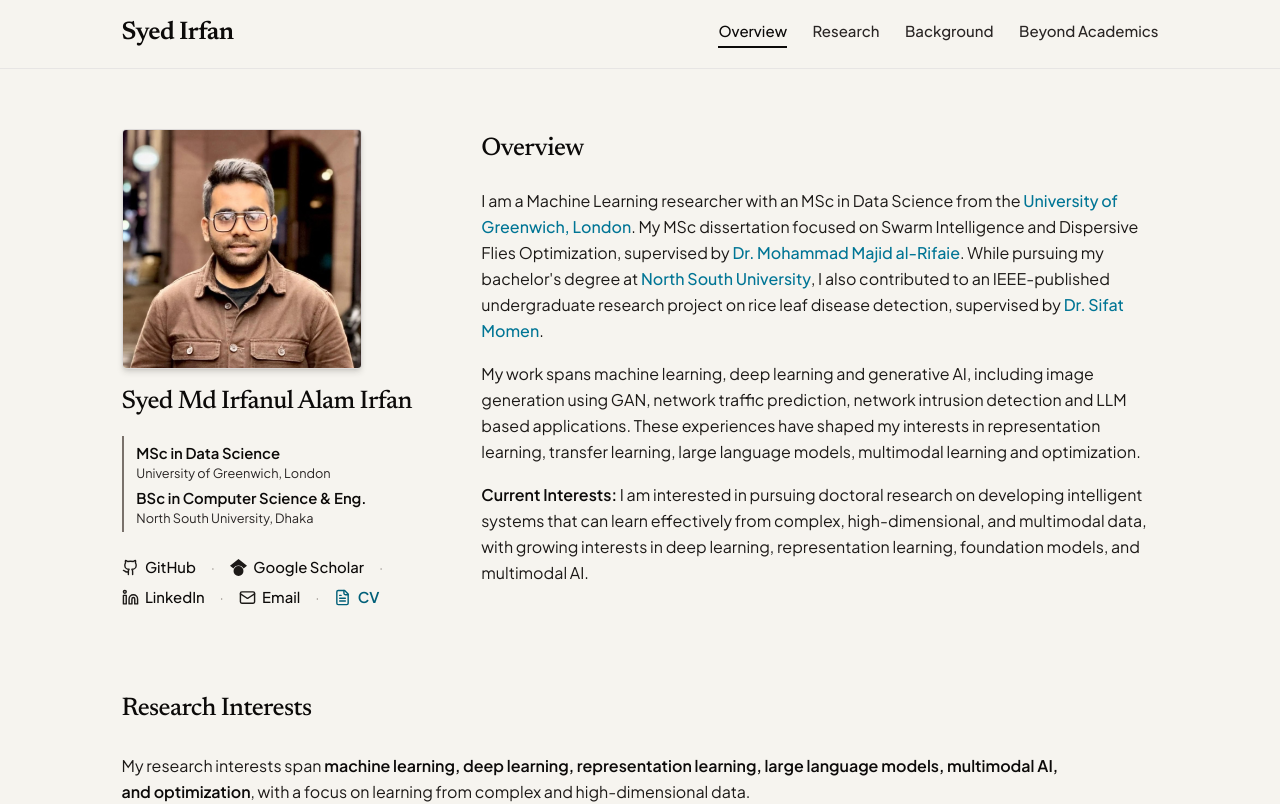
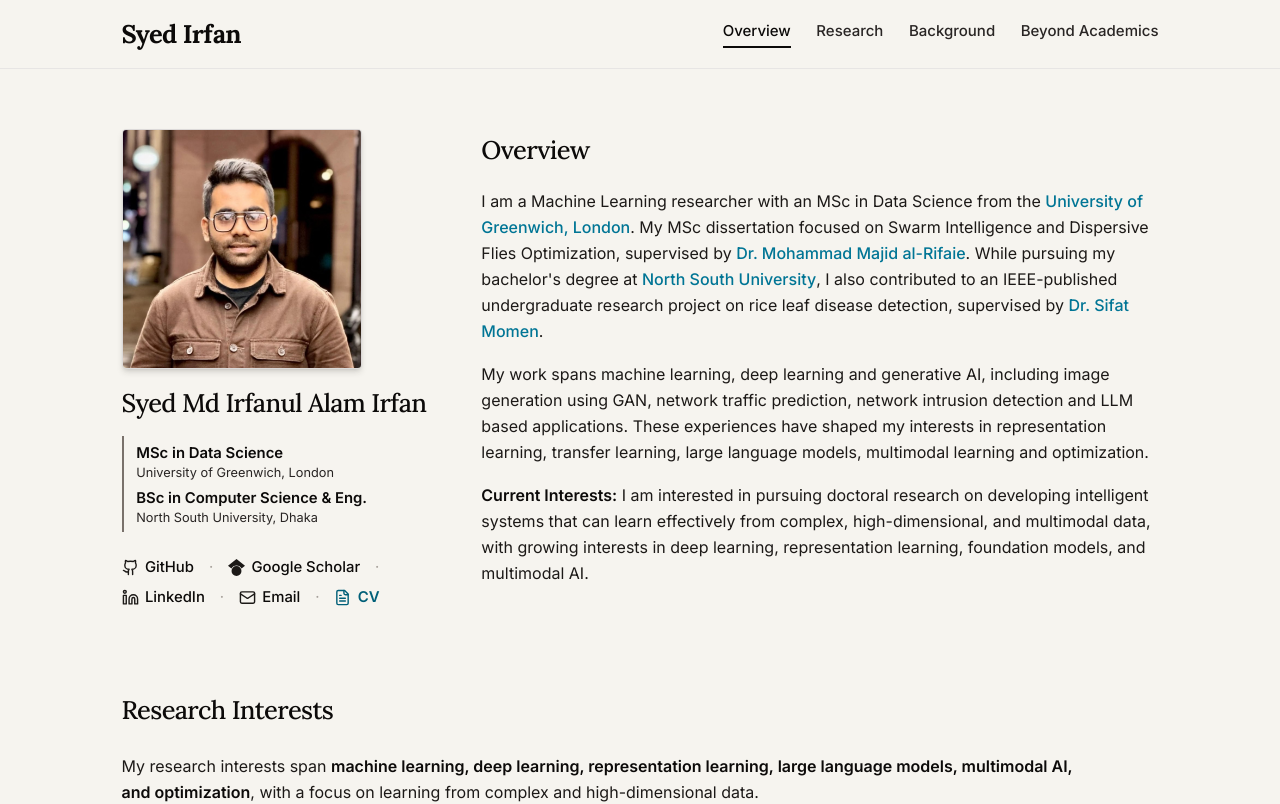
Before and after one commit to syedirfanx/academic-profile, a React (Vite) app: page / in a window 1280 px wide. Shown: the top 804 px of the page. Built offline with nearby package versions, Linux system fonts and the light colour scheme.

Commit message:
Update site

```diff
--- a/index.html
+++ b/index.html
@@ -12,7 +12,7 @@
     <meta name="twitter:card" content="summary_large_image" />
     <link rel="preconnect" href="https://fonts.googleapis.com">
     <link rel="preconnect" href="https://fonts.gstatic.com" crossorigin>
-    <link href="https://fonts.googleapis.com/css2?family=JetBrains+Mono:wght@400;500;600&family=Newsreader:ital,opsz,wght@0,6..72,400;0,6..72,500;0,6..72,600;1,6..72,400;1,6..72,500&family=Plus+Jakarta+Sans:wght@400;500;600;700&display=swap" rel="stylesheet">
+    <link href="https://fonts.googleapis.com/css2?family=Inter:wght@400;500;600;700&family=Lora:ital,wght@0,400..700;1,400..700&family=JetBrains+Mono:wght@400;500;600&display=swap" rel="stylesheet">
   </head>
   <body class="bg-[#FCFBF8] text-stone-900 antialiased selection:bg-stone-800 selection:text-white min-h-screen">
     <div id="root"></div>
--- a/src/index.css
+++ b/src/index.css
@@ -1,8 +1,8 @@
 @import "tailwindcss";
 
 @theme {
-  --font-serif: 'Newsreader', Georgia, Cambria, serif;
-  --font-sans: 'Plus Jakarta Sans', system-ui, -apple-system, sans-serif;
+  --font-serif: 'Lora', Georgia, Cambria, serif;
+  --font-sans: 'Inter', system-ui, -apple-system, sans-serif;
   --font-mono: 'JetBrains Mono', ui-monospace, SFMono-Regular, monospace;
 }
 
```
